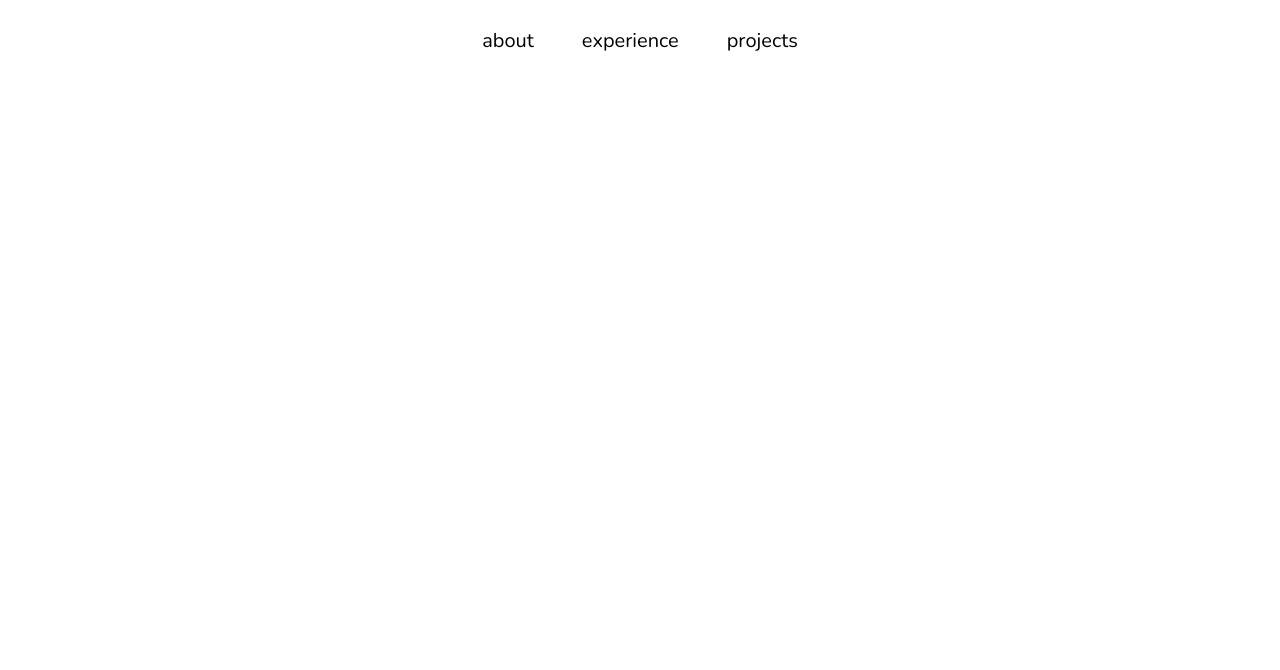
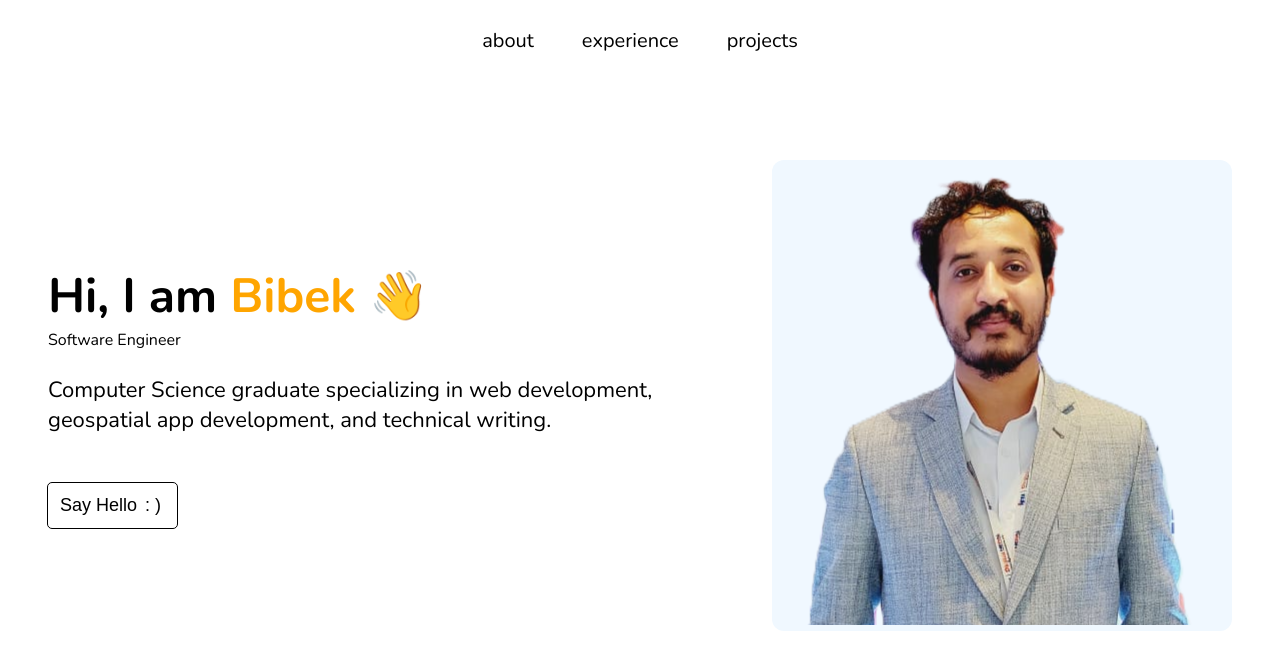
Before and after one commit to pantbibek21/pantbibek21.github.io, a React (Vite) app: page / in a window 1280 px wide. Shown: the top 670 px of the page. Built offline with nearby package versions, Linux system fonts and the light colour scheme.

Commit message:
adds hero section

```diff
--- a/src/App.jsx
+++ b/src/App.jsx
@@ -1,11 +1,13 @@
 import "./App.css";
 import Header from "./components/Header.jsx";
+import Hero from "./components/Hero.jsx";
 
 function App() {
   return (
     <>
       <div className="container">
         <Header />
+        <Hero />
       </div>
     </>
   );
--- /dev/null
+++ b/src/components/Hero.jsx
@@ -0,0 +1,29 @@
+import styles from "./Hero.module.scss";
+
+const Hero = () => {
+  return (
+    <section className={styles.heroSection}>
+      <div className="content">
+        <h1 className={styles.heading}>
+          Hi, I am <span>Bibek</span> 👋
+        </h1>
+        <p className={styles.title}>Software Engineer</p>
+        <p className={styles.bio}>
+          Computer Science graduate specializing in web development, geospatial
+          app development, and technical writing.
+        </p>
+        <button>
+          <a href="https://www.linkedin.com/in/pantbibek21/" target="_blank">
+            Say Hello
+          </a>
+        </button>
+      </div>
+
+      <div className={styles.profileWrapper}>
+        <img src="../assets/profile.png" alt="" />
+      </div>
+    </section>
+  );
+};
+
+export default Hero;
--- /dev/null
+++ b/src/components/Hero.module.scss
@@ -0,0 +1,81 @@
+.heroSection {
+  display: flex;
+  justify-content: space-between;
+  align-items: center;
+  gap: 48px;
+  margin-top: 80px;
+
+  .heading {
+    font-size: 48px;
+
+    span {
+      color: orange;
+    }
+  }
+
+  .bio {
+    margin: 24px 0px 48px;
+    font-size: 22px;
+  }
+
+  button {
+    border: none;
+    border-radius: 4px;
+    outline: 1px solid black;
+    background-color: transparent;
+    cursor: pointer;
+    transition: all 0.4s ease;
+
+    a {
+      text-decoration: none;
+      color: black;
+      display: inline-block;
+      padding: 12px 8px 12px 12px;
+      font-size: 18px;
+
+      &::after {
+        content: ": )";
+        padding: 0px 8px;
+        display: inline-block;
+        transition: all 0.4s ease;
+      }
+
+      &:hover {
+        background-color: rgba(255, 166, 0, 0.568);
+      }
+
+      &:hover::after {
+        transform: scale(1.2);
+      }
+    }
+  }
+
+  .profileWrapper {
+    border-radius: 12px;
+    background-color: rgb(240, 248, 255);
+  }
+}
+
+@media screen and (max-width: 1024px) {
+  .profileWrapper {
+    width: 800px;
+
+    img {
+      width: 100%;
+      height: 100%;
+      object-fit: cover;
+    }
+  }
+}
+
+@media screen and (max-width: 756px) {
+  .heroSection {
+    flex-direction: column-reverse;
+    margin-top: 40px;
+
+    .profileWrapper {
+      width: auto;
+      height: 300px;
+    }
+  }
+}
```
Also changed, not shown: assets/profile.png (added).
